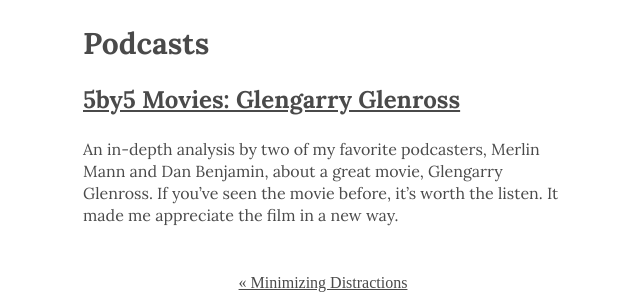
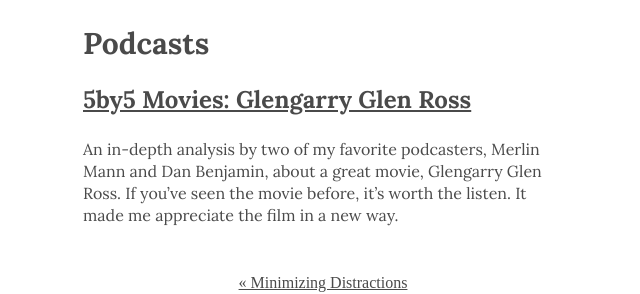
Before and after one commit to brettchalupa/brettchalupa.github.io, a Jekyll site: the page built from _posts/2017-02-28-what-i-enjoyed-february-2017.md, in a window 1280 px wide, cut to the strip 1771-2065 px from the top of the page. Shown: the whole strip, without its empty margins (317-957 px from the left). Built offline with Jekyll 4.4.1, drawn with Linux system fonts in a browser that asks for light colours; a script that is not in the unit is left out.

Commit message:
Glenross -> Glen Ross

```diff
--- a/_posts/2017-02-28-what-i-enjoyed-february-2017.md
+++ b/_posts/2017-02-28-what-i-enjoyed-february-2017.md
@@ -60,6 +60,6 @@
 
 ## Podcasts
 
-### [5by5 Movies: Glengarry Glenross](http://5by5.tv/movies/2)
+### [5by5 Movies: Glengarry Glen Ross](http://5by5.tv/movies/2)
 
-An in-depth analysis by two of my favorite podcasters, Merlin Mann and Dan Benjamin, about a great movie, Glengarry Glenross. If you’ve seen the movie before, it’s worth the listen. It made me appreciate the film in a new way.
+An in-depth analysis by two of my favorite podcasters, Merlin Mann and Dan Benjamin, about a great movie, Glengarry Glen Ross. If you’ve seen the movie before, it’s worth the listen. It made me appreciate the film in a new way.
```
